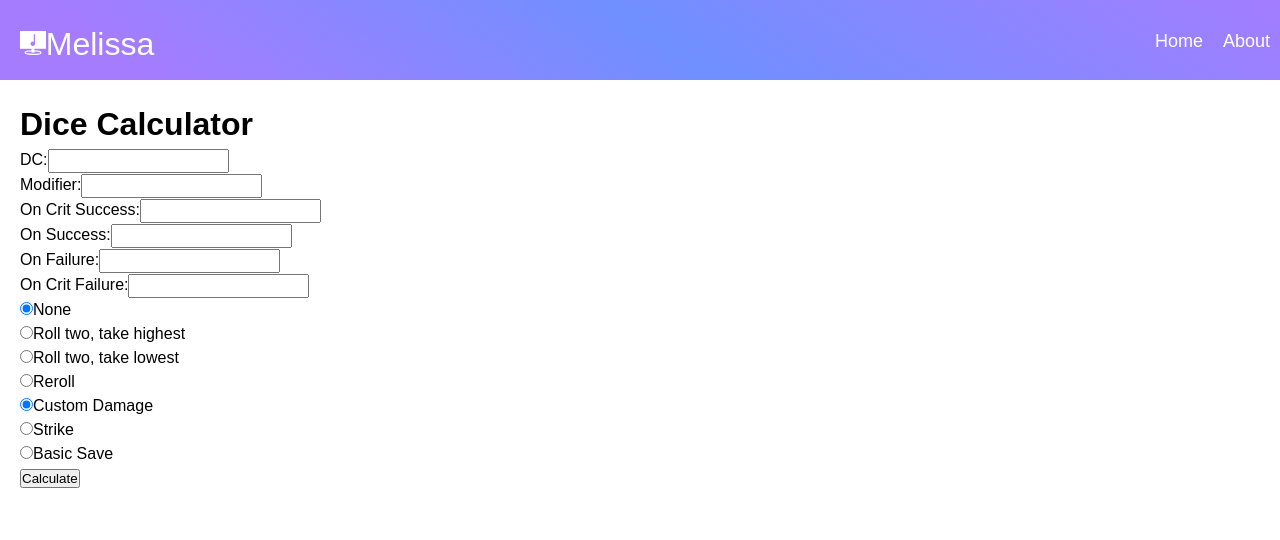
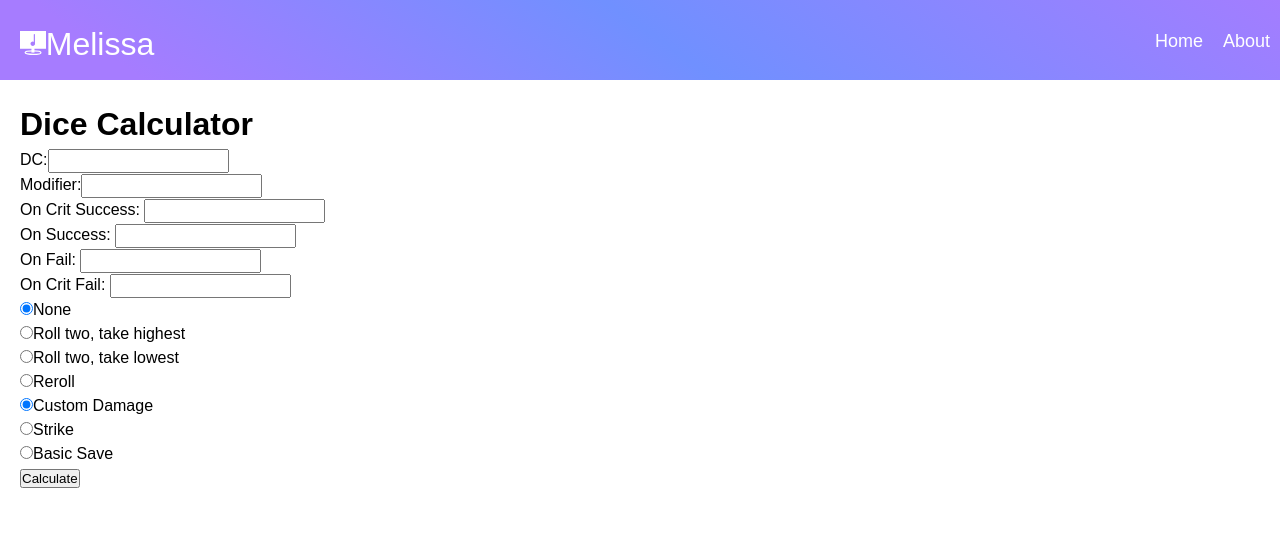
Before and after one commit to IgpayAtenlay/website, a React (Create React App) app in the folder client/: page /diceCalculator in a window 1280 px wide. Shown: the top 540 px of the page. Built offline with nearby package versions, Linux system fonts and the light colour scheme.

Commit message:
moved dice inputs to separate react component

```diff
--- /dev/null
+++ b/client/src/pages/diceCalculator/dice.jsx
@@ -0,0 +1,31 @@
+import camelCase from "../../util/camelCase";
+import startCase from "../../util/startCase";
+
+export default function Dice(props) {
+    var dice = [];
+
+    if (props.saveOrStrike === "customDamage") {
+        dice = dice.concat(<DiceInput name="crit success" />);
+    }
+    if (props.saveOrStrike !== "basicSave") {
+        dice = dice.concat(<DiceInput name="success" />);
+    }
+    if (props.saveOrStrike !== "strike") {
+        dice = dice.concat(<DiceInput name="fail" />);
+    }
+    if (props.saveOrStrike === "customDamage") {
+        dice = dice.concat(<DiceInput name="crit fail" />);
+    }
+
+    return dice;
+}
+
+function DiceInput(props) {
+    var id = camelCase(props.name) + "Dice";
+    return (
+        <div>
+            <label htmlFor={id}>On {startCase(props.name)}: </label>
+            <input name={id} id={id} />
+        </div>
+    )
+}
--- a/client/src/pages/diceCalculator/fortune.jsx
+++ b/client/src/pages/diceCalculator/fortune.jsx
@@ -1,4 +1,7 @@
+import { useState } from 'react';
+
 export default function Fortune(props) {
+    var[reroll, setReroll] = useState(false);
     return (
         <div>
             <RadioButton
--- a/client/src/pages/diceCalculator/index.jsx
+++ b/client/src/pages/diceCalculator/index.jsx
@@ -5,6 +5,7 @@ import parseDice from './parseDice';
 import Result from './result';
 import SaveOrStrike from './saveOrStrike';
 import Fortune from './fortune';
+import Dice from './dice';
 
 export default function DiceCalculator() {
 	var[result, setResult] = useState({});
@@ -49,30 +50,7 @@ return(
 				<label htmlFor="modifier">Modifier:</label>
 				<input name="modifier" id="modifier" />
 			</div>
-			{saveOrStrike === "customDamage" &&
-				<div>
-					<label  className="newLine" htmlFor="critSuccessDice">On Crit Success:</label>
-					<input name="critSuccessDice" id="critSuccessDice" />
-				</div>
-			}
-			{saveOrStrike !== "basicSave" &&
-				<div>
-					<label htmlFor="successDice">On Success:</label>
-					<input name="successDice" id="successDice" />
-				</div>
-			}
-			{saveOrStrike !== "strike" &&
-				<div>
-					<label htmlFor="failDice">On Failure:</label>
-					<input name="failDice" id="failDice" />
-				</div>
-			}
-			{saveOrStrike === "customDamage" &&
-				<div>
-					<label htmlFor="critFailDice">On Crit Failure:</label>
-					<input name="critFailDice" id="critFailDice" />
-				</div>
-			}
+			<Dice saveOrStrike={saveOrStrike} />
 			<Fortune />
 			<SaveOrStrike setSaveOrStrike={setSaveOrStrike} />
 
```
